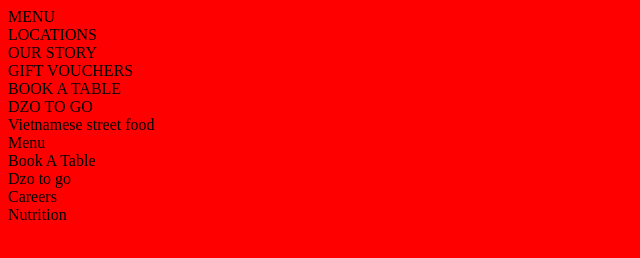
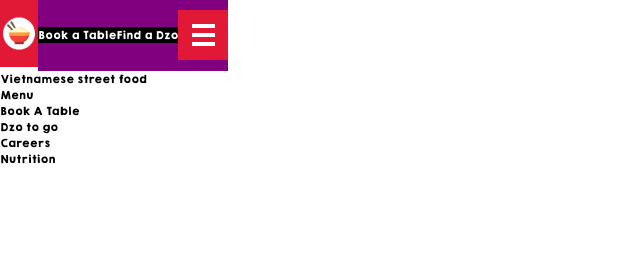
Before and after one commit to Odi000/Restaurant-Page, a website built with webpack: page dist/index.html in a window 1280 px wide. Shown: the whole page, without its empty margins (0-640 px from the left). Built offline with Linux system fonts and the light colour scheme.

Commit message:
Little progress in styling

```diff
--- a/src/styles.css
+++ b/src/styles.css
@@ -1,3 +1,71 @@
+@font-face {
+    font-family: "KGHAPPY";
+    src: url(../fonts/kg_happy/KGHAPPY.ttf);
+}
+
+@font-face {
+    font-family: "KGShadows";
+    src: url(../fonts/kg_happy/KGHAPPYShadows.ttf);
+}
+
+@font-face {
+    font-family: "KGSolid";
+    src: url(../fonts/kg_happy/KGHAPPYSolid.ttf);
+}
+
+*, *::before, *::after {
+    box-sizing: border-box;
+    margin: 0;
+}
+
 :root{
-    background: red;
+    font-size: 10px;
+    font-family: "KGSolid";
+    --main-clr: #E21837;
 }
+
+/* ---Header--- */
+
+header {
+    display: flex;
+}
+
+.logo {
+    width: 3.8rem;
+}
+
+.options {
+    background-color: purple;
+    display: flex;
+    align-items: center;
+}
+
+.options >
+* {
+    background-color: black;
+    color: white;
+}
+
+.logo
+img {
+    width: 100%;
+}
+
+.list {
+    background-color: var(--main-clr);
+    width: 5rem;
+    height: 5rem;
+    padding: .9rem 0;
+}
+
+.list
+div {
+    width: 2.3rem;
+    height: .4rem;
+    background-color: white;
+    margin: .5rem auto;
+}
+
+.hidden {
+    display: none;
+}
```
Also changed, not shown: Images/Dzo.png (added), Images/bag-icon.svg (added), Images/pin-icon.svg (added), Images/rice.png (added), dist/0bbc547e8b22cdd79dbe.ttf (added), dist/370c490e4825e2b5a2a7.ttf (added), dist/ba03e4b04210e8aaa6c1.ttf (added), dist/bundle.js, dist/index.html.
